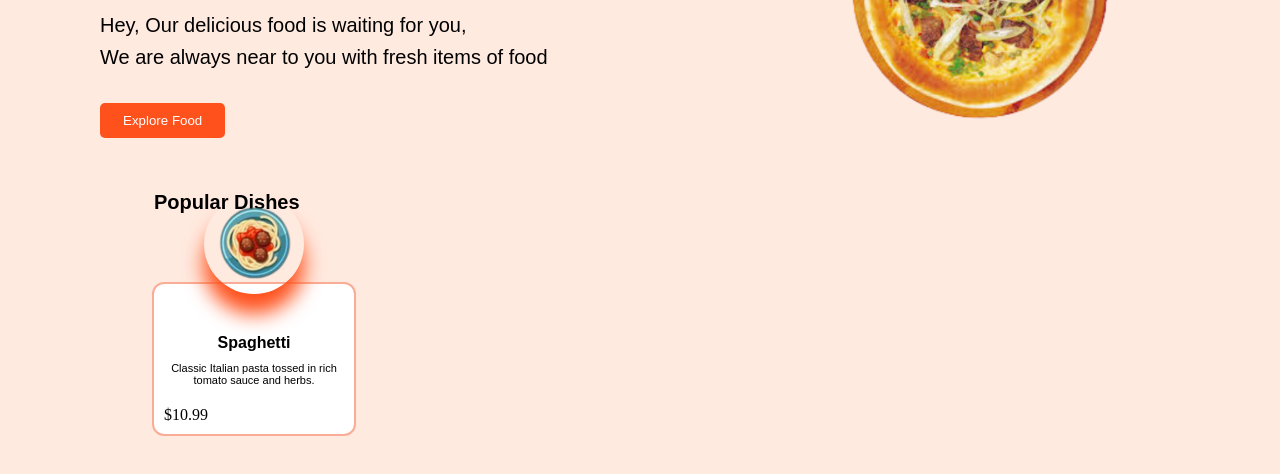
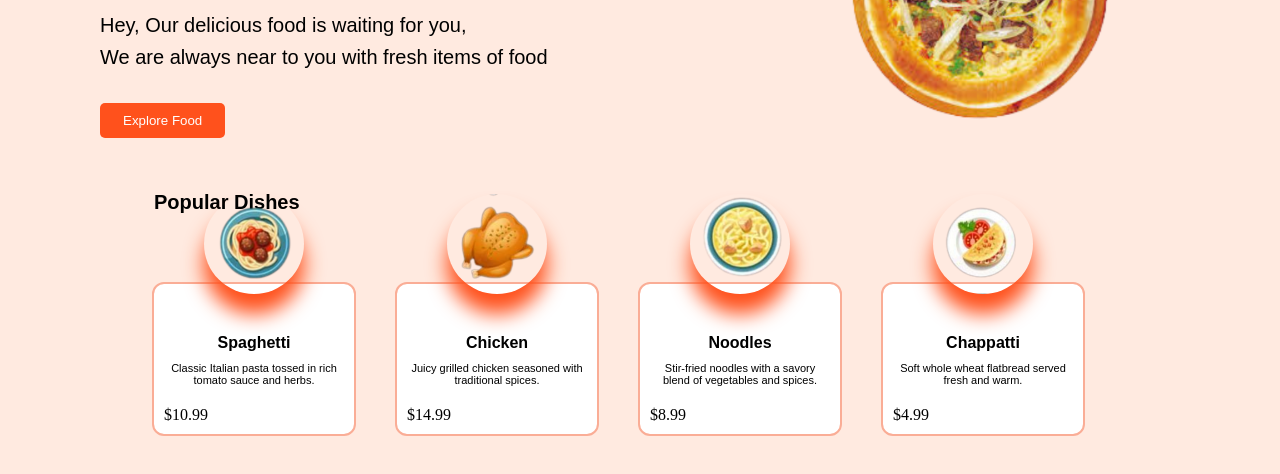
Before and after one commit to Hafiz-Hamza-Ikram/Food-Delivery-Website, a plain HTML site: page index.html in a window 1280 px wide. Shown: the part 428-902 px from the top of the page. Drawn offline with Linux system fonts and the light colour scheme.

Commit message:
Added Four Cards for Four Dishes

```diff
--- a/index.html
+++ b/index.html
@@ -61,6 +61,42 @@
                             <span>$10.99</span>
                         </div>
                     </div>
+                    <div class="card">
+                        <img class="image" src="images/card2.png" alt="">
+                        <div class="food-title">
+                            <h1>Chicken</h1>
+                        </div>
+                        <div class="desc-food">
+                            <p>Juicy grilled chicken seasoned with traditional spices.</p>
+                        </div>
+                        <div class="price">
+                            <span>$14.99</span>
+                        </div>
+                    </div>
+                    <div class="card">
+                        <img class="image" src="images/card3.png" alt="">
+                        <div class="food-title">
+                            <h1>Noodles</h1>
+                        </div>
+                        <div class="desc-food">
+                            <p>Stir-fried noodles with a savory blend of vegetables and spices.</p>
+                        </div>
+                        <div class="price">
+                            <span>$8.99</span>
+                        </div>
+                    </div>
+                    <div class="card">
+                        <img class="image" src="images/card4.png" alt="">
+                        <div class="food-title">
+                            <h1>Chappatti</h1>
+                        </div>
+                        <div class="desc-food">
+                            <p>Soft whole wheat flatbread served fresh and warm.</p>
+                        </div>
+                        <div class="price">
+                            <span>$4.99</span>
+                        </div>
+                    </div>
                 </div>
             </div>
         </section>
```
